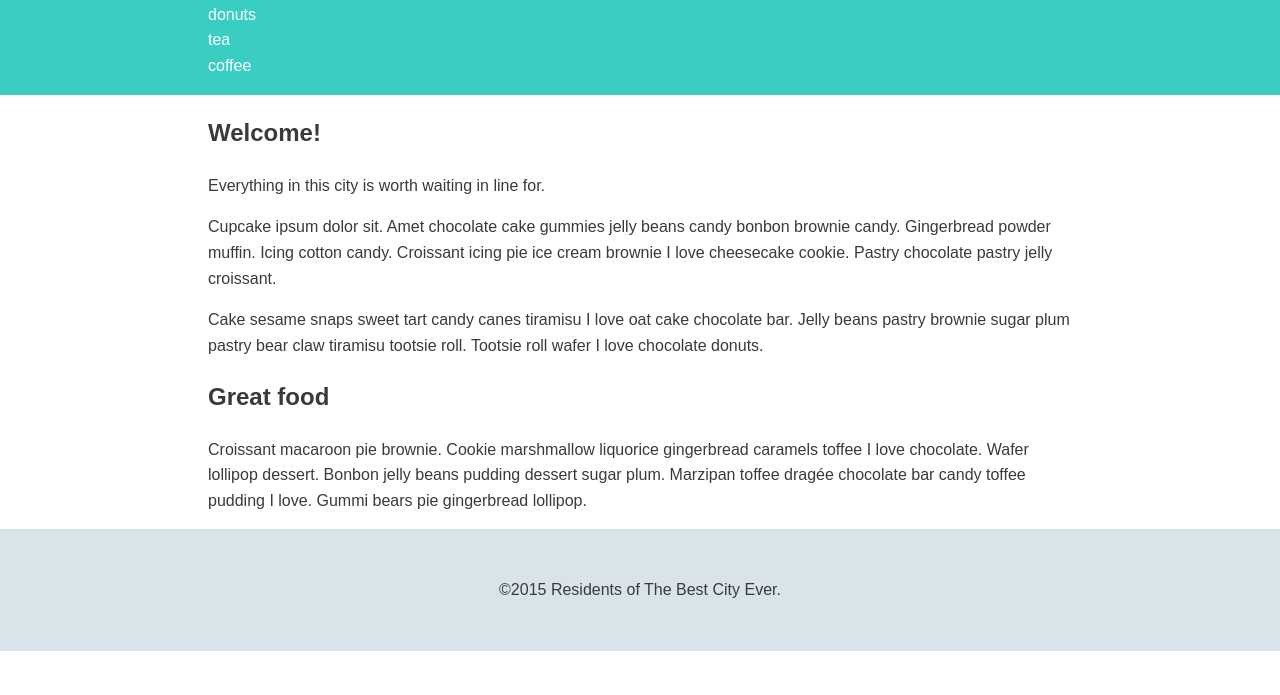
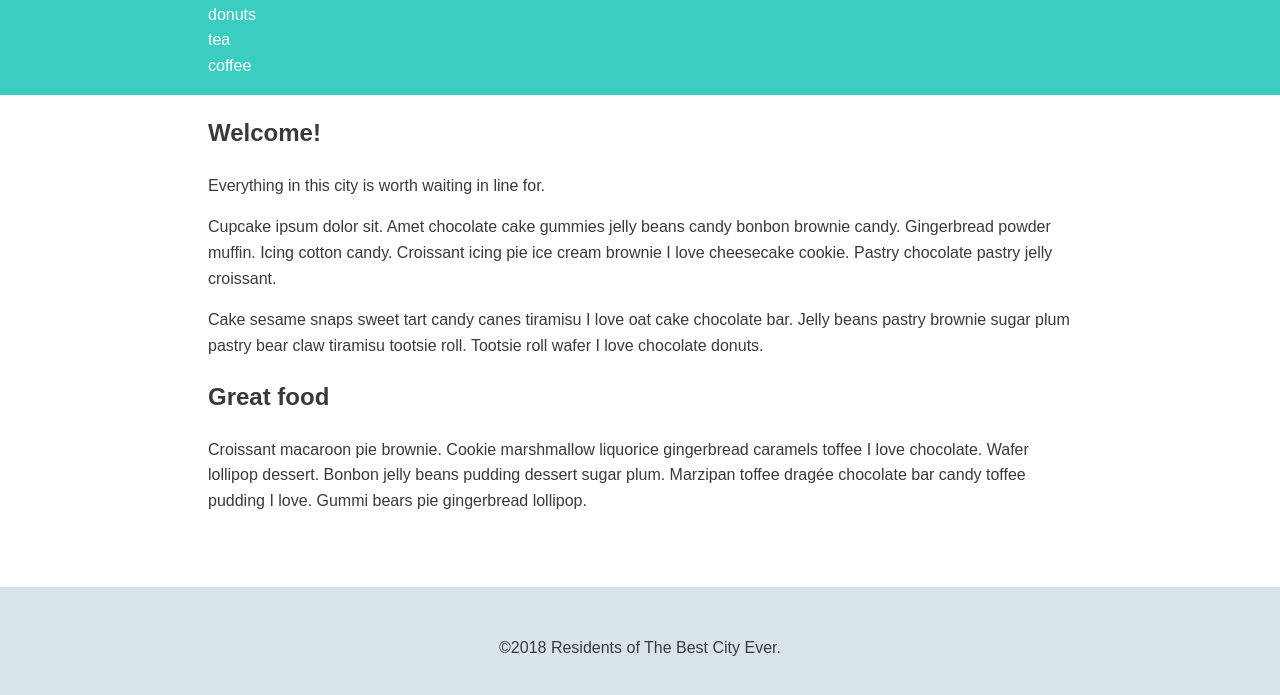
Before and after one commit to marzena-szopinska/The_Best_City_Guide, a plain HTML site: page index.html in a window 1280 px wide. Shown: the part 91-786 px from the top of the page. Drawn offline with Linux system fonts and the light colour scheme.

Commit message:
made the main footer sticky

```diff
--- a/css/style.css
+++ b/css/style.css
@@ -50,6 +50,12 @@ a {
   MEDIA QUERIES
 ==================================== */
 @media(min-width: 769px){
+
+  .wrap {
+    /* sticky footer */
+    min-height: calc(100vh - 121.6px);
+  }
+
   .container {
     /* center the container */
     width: 70%;
--- a/index.html
+++ b/index.html
@@ -7,6 +7,7 @@
 	<link rel="stylesheet" href="css/style.css">
 </head>
 <body>
+	<div class="wrap">
 		<header class="main-header">
 			<div class="container">
 				<h1 class="name"><a href="#">Best City Guide</a></h1>
@@ -27,8 +28,9 @@
 				<h2>Great food</h2>
 				<p>Croissant macaroon pie brownie. Cookie marshmallow liquorice gingerbread caramels toffee I love chocolate. Wafer lollipop dessert. Bonbon jelly beans pudding dessert sugar plum. Marzipan toffee drag&#233;e chocolate bar candy toffee pudding I love. Gummi bears pie gingerbread lollipop.</p>
 		</div>
+	</div>
 	<footer class="main-footer">
-		<p>&copy;2015 Residents of The Best City Ever.</p>
+		<p>&copy;2018 Residents of The Best City Ever.</p>
 	</footer>
 </body>
 </html>
```
Lines whose indentation alone changed are shown as unchanged.
